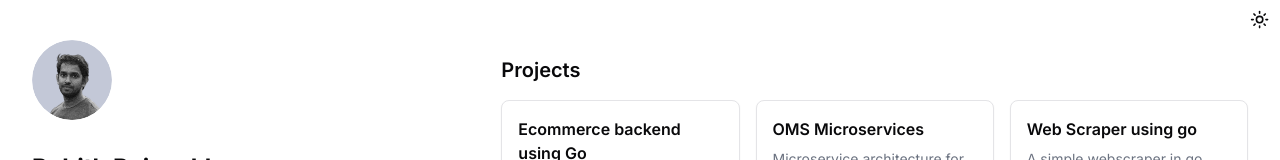
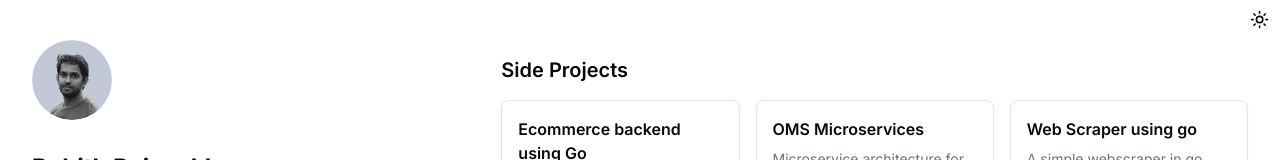
Before and after one commit to rohithrajasekharan/portfolio, a Next.js app: page / in a window 1280 px wide. Shown: the top 160 px of the page. Built offline with nearby package versions, Linux system fonts and the light colour scheme.

Commit message:
feat: Changed projects title to side projects

```diff
--- a/components/home/projects.tsx
+++ b/components/home/projects.tsx
@@ -7,7 +7,7 @@ import Link from "next/link"
 export default function Projects() {
   return (
     <section className="space-y-4">
-      <h2 className="text-xl font-semibold">Projects</h2>
+      <h2 className="text-xl font-semibold">Side Projects</h2>
       <div className="grid grid-cols-1 md:grid-cols-2 lg:grid-cols-3 gap-4">
         <Card className="w-full p-4 space-y-2 flex flex-col">
           <CardContent className="flex-1" >
```
